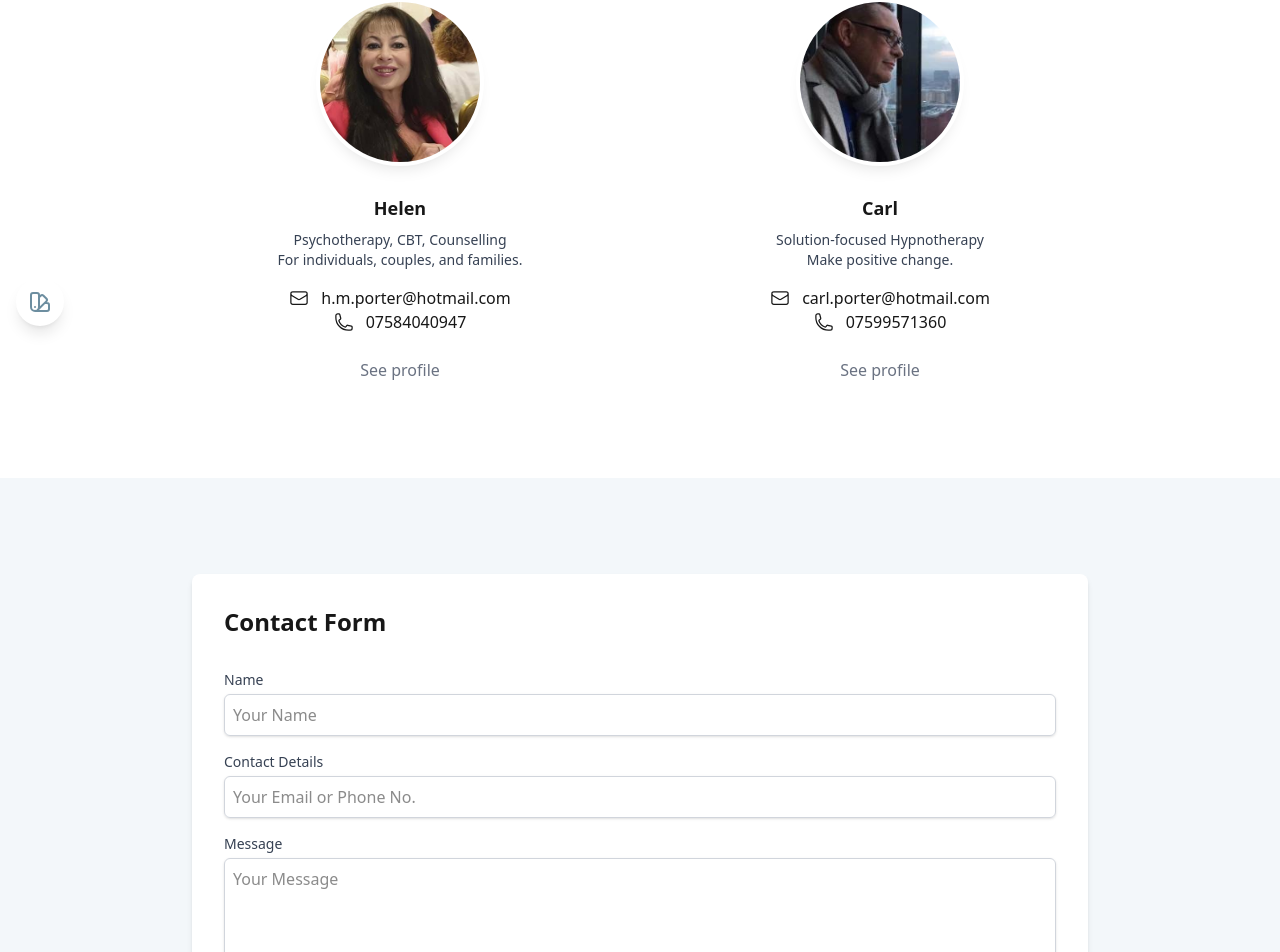
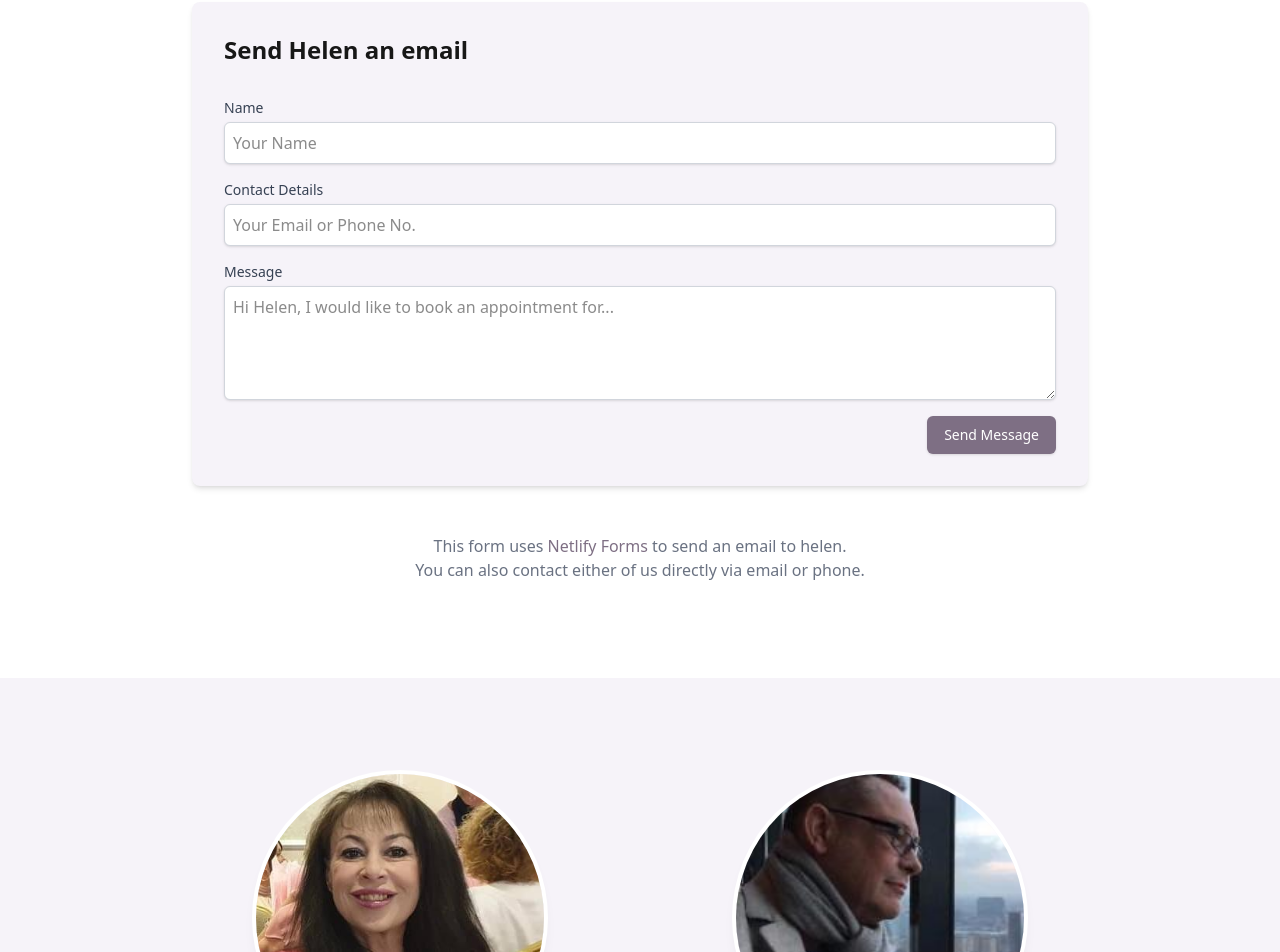
Before and after one commit to millsaj/calen-therapy, a Next.js app: page /contact-us in a window 1280 px wide. Shown: the part 458-1410 px from the top of the page. Built offline with nearby package versions, Linux system fonts and the light colour scheme.

Commit message:
Remove colour picker

```diff
--- a/app/_components/ui/ColorPaletteSwitcher.tsx
+++ b/app/_components/ui/ColorPaletteSwitcher.tsx
@@ -34,7 +34,7 @@ const colorPalettes: TColorPalette[] = [
   { name: 'Dusty Rose', primary: '#A26769', secondary: '#F8F3F2', accent: generateAccent('#A26769', 0.2) },
   { name: 'Olive Green', primary: '#6B7A52', secondary: '#F4F7F2', accent: generateAccent('#6B7A52', 0.2) },
   { name: 'Deep Sage', primary: '#6C8A7B', secondary: '#F1F7F5', accent: generateAccent('#6C8A7B', 0.2) },
-  { name: 'Soft Plum', primary: '#7C6A8A', secondary: '#F6F3F9', accent: generateAccent('#7C6A8A', 0.2) },
+  { name: 'Soft Plum', primary: '#7C6A8A', secondary: '#F6F3F9', accent: generateAccent('#7C6A8A', 0.3) },
   { name: 'Ocean Mist', primary: '#4E7C86', secondary: '#F0F7F9', accent: generateAccent('#4E7C86', 0.2) },
   { name: 'Warm Taupe', primary: '#8B7E74', secondary: '#F8F6F4', accent: generateAccent('#8B7E74', 0.2) },
   { name: 'Calm Navy', primary: '#3A506B', secondary: '#F2F6FA', accent: generateAccent('#3A506B', 0.2) },
@@ -52,6 +52,11 @@ const colorPalettes: TColorPalette[] = [
 
 function applyPalette(palette: TColorPalette) {
   const root = document.documentElement;
+  console.log('Applying palette:', palette.name);
+  console.log('Primary color:', palette.primary);
+  console.log('Secondary color:', palette.secondary);
+  console.log('Accent color:', palette.accent);
+
   root.style.setProperty('--color-primary', palette.primary);
   root.style.setProperty('--color-secondary', palette.secondary);
   root.style.setProperty('--color-accent', palette.accent);
--- a/app/contact-us/ContactForm.tsx
+++ b/app/contact-us/ContactForm.tsx
@@ -49,7 +49,7 @@ export function ContactForm() {
     <div className="max-w-4xl mx-auto">
       <form
         name="contact-us"
-        className='card p-8 bg-white shadow-md rounded-lg relative'
+        className='card p-8 bg-secondary shadow-md rounded-lg relative'
         onSubmit={handleFormSubmit}
       >
         <input type="hidden" name="form-name" value="contact-us" />
@@ -62,7 +62,7 @@ export function ContactForm() {
           </div>
         )}
 
-        <h2 className="text-2xl font-bold mb-4">Contact Form</h2>
+        <h2 className="text-2xl font-bold mb-4">Send Helen an email</h2>
 
         <div className="hidden">
           <label htmlFor="email" className="block text-sm font-medium text-gray-700">
@@ -72,7 +72,7 @@ export function ContactForm() {
             type="text"
             id="email"
             name="email"
-            className="mt-1 block w-full border border-gray-300 rounded-md shadow-sm p-2 focus:ring-indigo-500 focus:border-indigo-500"
+            className="mt-1 block w-full border border-gray-300 rounded-md shadow-sm p-2 focus:ring-accent focus:border-accent"
             placeholder="Your Name"
           />
         </div>
@@ -85,7 +85,7 @@ export function ContactForm() {
             type="text"
             id="name"
             name="name"
-            className="mt-1 block w-full border border-gray-300 rounded-md shadow-sm p-2 focus:ring-indigo-500 focus:border-indigo-500"
+            className="mt-1 block w-full border bg-white border-gray-300 rounded-md shadow-sm p-2 focus:ring-accent focus:border-accent"
             placeholder="Your Name"
             required
           />
@@ -98,7 +98,7 @@ export function ContactForm() {
             type="text"
             id="contact"
             name="contact"
-            className="mt-1 block w-full border border-gray-300 rounded-md shadow-sm p-2 focus:ring-indigo-500 focus:border-indigo-500"
+            className="mt-1 block w-full border bg-white border-gray-300 rounded-md shadow-sm p-2 focus:ring-accent focus:border-accent"
             placeholder="Your Email or Phone No."
             required
           />
@@ -111,8 +111,8 @@ export function ContactForm() {
             id="message"
             name="message"
             rows={4}
-            className="mt-1 block w-full border border-gray-300 rounded-md shadow-sm p-2 min-h-24 focus:ring-indigo-500 focus:border-indigo-500"
-            placeholder="Your Message"
+            className="mt-1 block w-full border bg-white border-gray-300 rounded-md shadow-sm p-2 min-h-24 focus:ring-accent focus:border-accent"
+            placeholder="Hi Helen, I would like to book an appointment for..."
             required
           ></textarea>
         </div>
--- a/app/contact-us/page.tsx
+++ b/app/contact-us/page.tsx
@@ -22,17 +22,19 @@ export const metadata = buildMetadata({
 const contactSections = [
   {
     name: 'Helen',
+    credentials: 'B.A., PGDip., MBACP., GQHP',
     email: contactDetails.emails.helen,
     phone: contactDetails.phones.helen,
-    image: images.helen.main.url,
+    image: images.helen.main,
     description: ['Psychotherapy, CBT, Counselling', 'For individuals, couples, and families.'],
     link: routes.helen(),
   },
   {
     name: 'Carl',
+    credentials: 'Solution Focused Hypnotherapist & NLP Practitioner',
     email: contactDetails.emails.carl,
     phone: contactDetails.phones.carl,
-    image: images.carl.main.url,
+    image: images.carl.main,
     description: ['Solution-focused Hypnotherapy', 'Make positive change.'],
     link: routes.carl(),
   }
@@ -46,30 +48,32 @@ export default function ContactUsPage() {
         subtitle='This page contains information on how to get in touch with us for any inquiries or support.' />
 
       <StripedSection secondary={false} primary={false}>
+        <ContactForm />
+      </StripedSection>
+
+      <StripedSection secondary={true} primary={false}>
         <div className="max-w-4xl mx-auto">
           {/* Contact Details */}
           <div className="grid md:grid-cols-2 gap-16 max-w-6xl mx-auto text-center items-center">
             {contactSections.map((contact, index) => {
               return <div key={index}>
-                <div className="mb-8 relative flex justify-center">
-                  <div className="w-40 h-40">
+                <div className="mb-8 relative">
+                  <div className="w-[288px] h-[288px] mx-auto">
                     <Image
-                    src={contact.image}
-                    alt={contact.name}
-                    width={160}
-                    height={160}
+                      src={contact.image.url}
+                      alt={contact.image.alt}
+                      width={288}
+                      height={288}
                       className="w-full h-full object-cover rounded-full shadow-lg ring-4 ring-white"
                     />
                   </div>
                 </div>
+
                 <div className="space-y-4">
-                  <h3 className="text-lg font-semibold mb-2">{contact.name}</h3>
-
-                  <p className="text-gray-700 text-sm">
-                    {contact.description.map((desc) => {
-                      return <span key={desc}>{desc}<br/></span>
-                    })}
-                  </p>
+                  <div>
+                    <h3 className="text-xl md:text-2xl font-bold">{contact.name}</h3>
+                    <p className="text-sm text-gray-500">{contact.credentials}</p>
+                  </div>
 
                   <ul className='mb-6'>
                     <li className="flex justify-center">
@@ -86,16 +90,11 @@ export default function ContactUsPage() {
                       See profile
                     </Link>
                   </p>
-
                 </div>
               </div>
             })}
           </div>
         </div>
-      </StripedSection>
-
-      <StripedSection secondary={true} primary={false}>
-        <ContactForm />
       </StripedSection>
 
       <StripedSection secondary={false} primary={false}>
--- a/app/globals.css
+++ b/app/globals.css
@@ -3,6 +3,9 @@
 :root {
   --background: #ffffff;
   --foreground: #171717;
+  --color-primary: #7e6f84;
+  --color-secondary: #F6F3F9;
+  --color-accent: #5c4963;
 
   /* Uncomment for simulating accessibility settings */
   /* font-size: 130% !important; */
--- a/app/layout.tsx
+++ b/app/layout.tsx
@@ -19,7 +19,9 @@ export default function RootLayout({ children }: { children: React.ReactNode })
         <main className="min-h-screen bg-white">{children}</main>
 
         <Footer />
-        <ColorPaletteSwitcher />
+
+        {/* Uncomment the line below to enable color palette switcher */}
+        {/* <ColorPaletteSwitcher /> */}
       </body>
     </html>
   );
```
Lines whose indentation alone changed are shown as unchanged.
